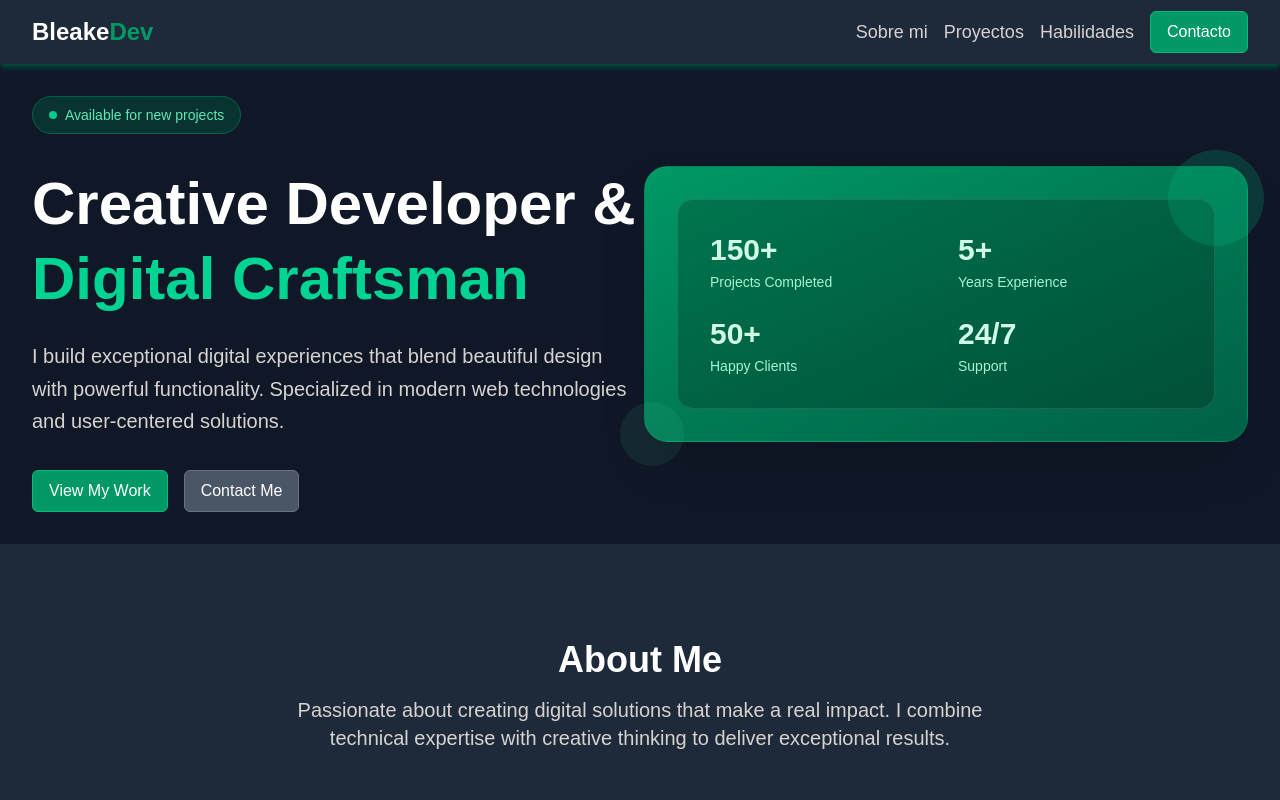
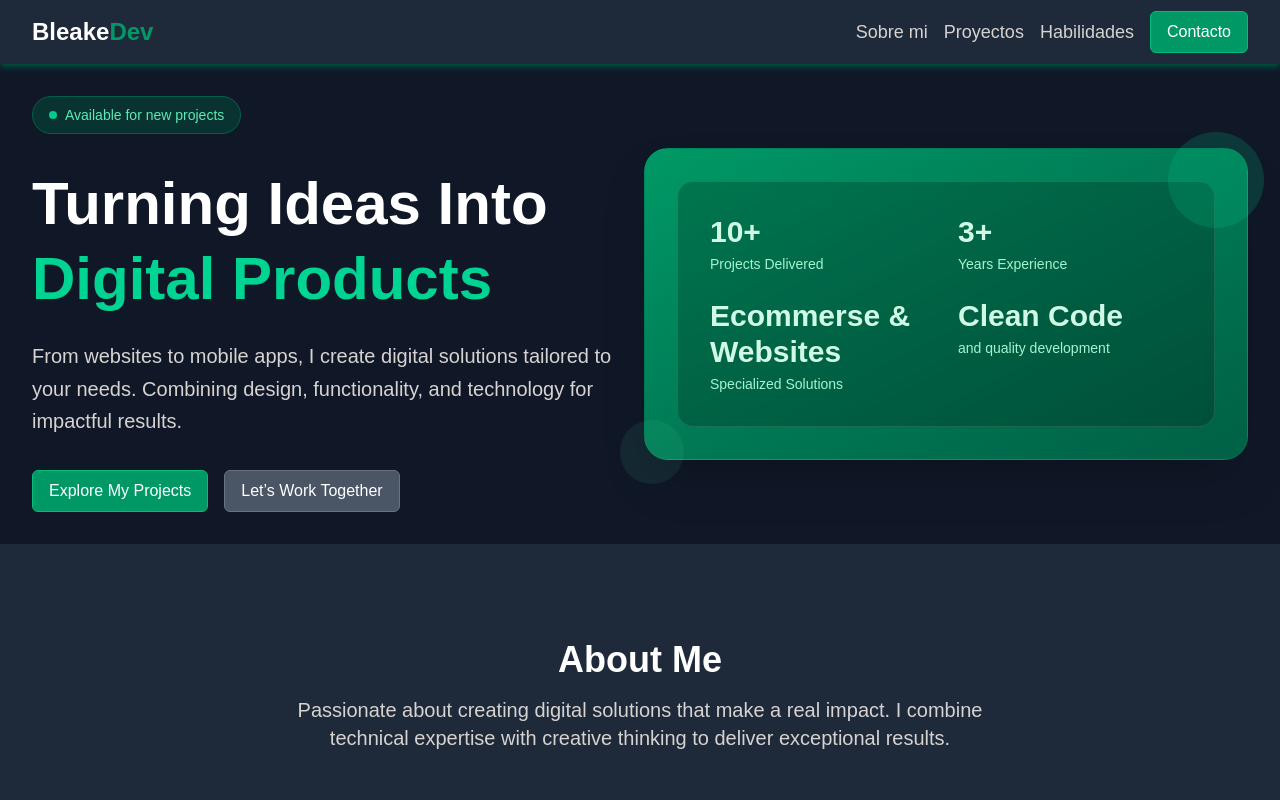
Before and after one commit to Ianbleake/BleakeDev, a Next.js app: page / in a window 1280 px wide. Shown: the top 800 px of the page. Built offline with nearby package versions, Linux system fonts and the light colour scheme.

Commit message:
fix: update hero texts

```diff
--- a/src/components/home/Introduction/components/actionButtons.tsx
+++ b/src/components/home/Introduction/components/actionButtons.tsx
@@ -4,8 +4,8 @@ import Button from "@/components/ui/button";
 export default function ActionButtons(): React.ReactElement {
   return (
     <div className="flex flex-col sm:flex-row items-center justify-center md:justify-start">
-      <Button label="View My Work" isLink={true} route="/proyects" />
-      <Button label="Contact Me" isLink={true} route="/contact" variant="secondary" className="ml-4" />
+      <Button label="Explore My Projects" isLink={true} route="/proyects" />
+      <Button label="Let’s Work Together" isLink={true} route="/contact" variant="secondary" className="ml-4" />
     </div>
   );
 }
--- a/src/components/home/Introduction/components/hero.tsx
+++ b/src/components/home/Introduction/components/hero.tsx
@@ -7,20 +7,20 @@ export default function Hero(): React.ReactElement {
         <div className="bg-black/20 backdrop-blur-sm rounded-2xl p-8 text-white border border-white/10">
           <div className="grid grid-cols-2 gap-6">
             <div>
-              <div className="text-3xl font-bold mb-1 text-emerald-100">150+</div>
-              <div className="text-emerald-200 text-sm">Projects Completed</div>
+              <div className="text-3xl font-bold mb-1 text-emerald-100">10+</div>
+              <div className="text-emerald-200 text-sm">Projects Delivered</div>
             </div>
             <div>
-              <div className="text-3xl font-bold mb-1 text-emerald-100">5+</div>
+              <div className="text-3xl font-bold mb-1 text-emerald-100">3+</div>
               <div className="text-emerald-200 text-sm">Years Experience</div>
             </div>
             <div>
-              <div className="text-3xl font-bold mb-1 text-emerald-100">50+</div>
-              <div className="text-emerald-200 text-sm">Happy Clients</div>
+              <div className="text-3xl font-bold mb-1 text-emerald-100">Ecommerse & Websites</div>
+              <div className="text-emerald-200 text-sm">Specialized Solutions</div>
             </div>
             <div>
-              <div className="text-3xl font-bold mb-1 text-emerald-100">24/7</div>
-              <div className="text-emerald-200 text-sm">Support</div>
+              <div className="text-3xl font-bold mb-1 text-emerald-100">Clean Code</div>
+              <div className="text-emerald-200 text-sm">and quality development</div>
             </div>
           </div>
         </div>
--- a/src/components/home/Introduction/components/informativeTexts.tsx
+++ b/src/components/home/Introduction/components/informativeTexts.tsx
@@ -5,14 +5,15 @@ export default function InformativeTexts(): React.ReactElement {
     <div className="flex flex-col items-start">
 
       <h1 className="text-5xl lg:text-6xl font-bold text-white mb-6 leading-tight">
-        Creative Developer &
-        <span className="text-emerald-400 block">Digital Craftsman</span>
+        Turning Ideas Into
+        <span className="text-emerald-400 block">Digital Products</span>
       </h1>
 
       <p className="text-xl text-stone-300 mb-8 leading-relaxed">
-        I build exceptional digital experiences that blend beautiful design with powerful functionality.
-        Specialized in modern web technologies and user-centered solutions.
+        From websites to mobile apps, I create digital solutions tailored to your needs.
+        Combining design, functionality, and technology for impactful results.
       </p>
+
 
     </div>
   );
```
